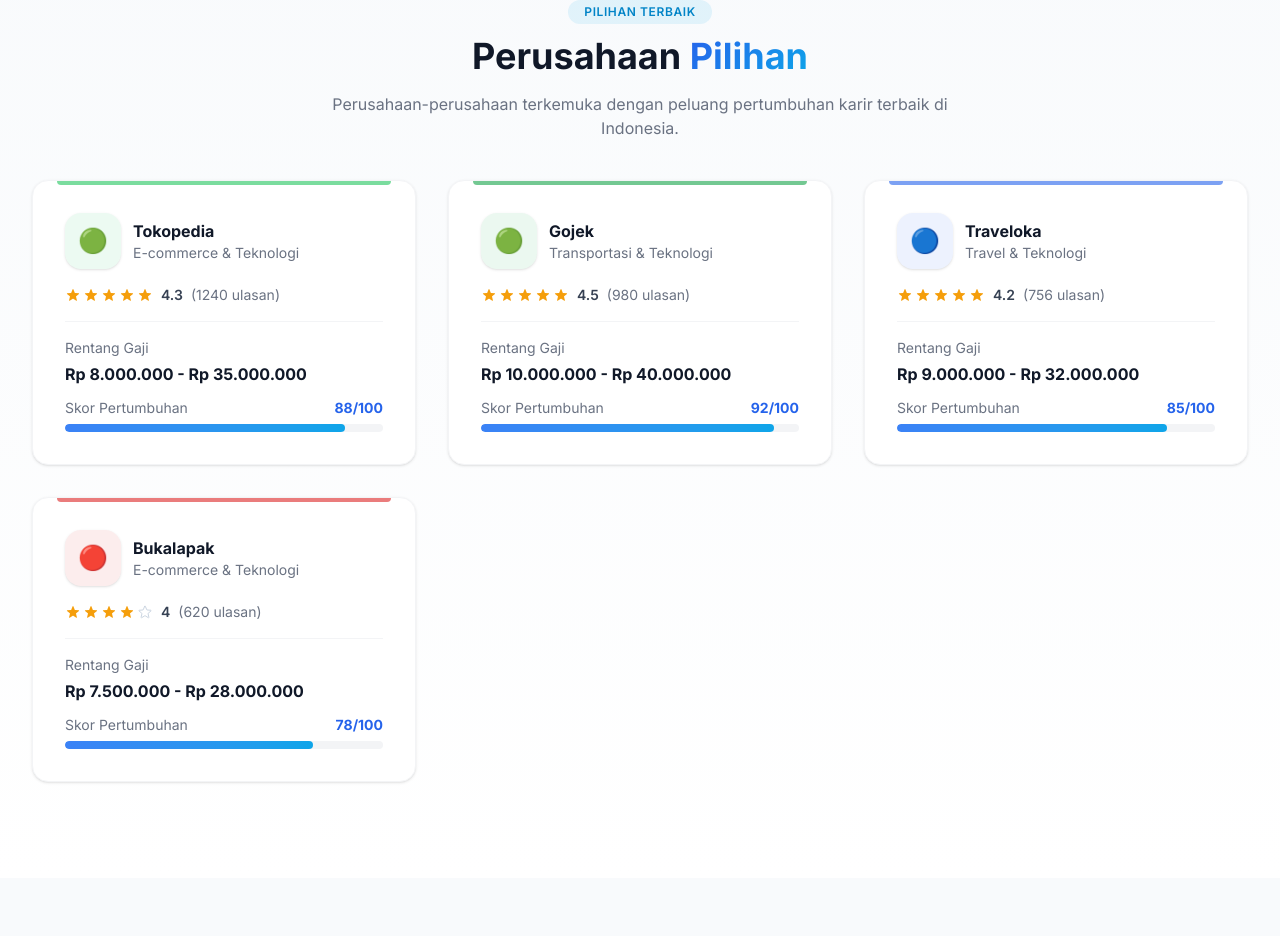
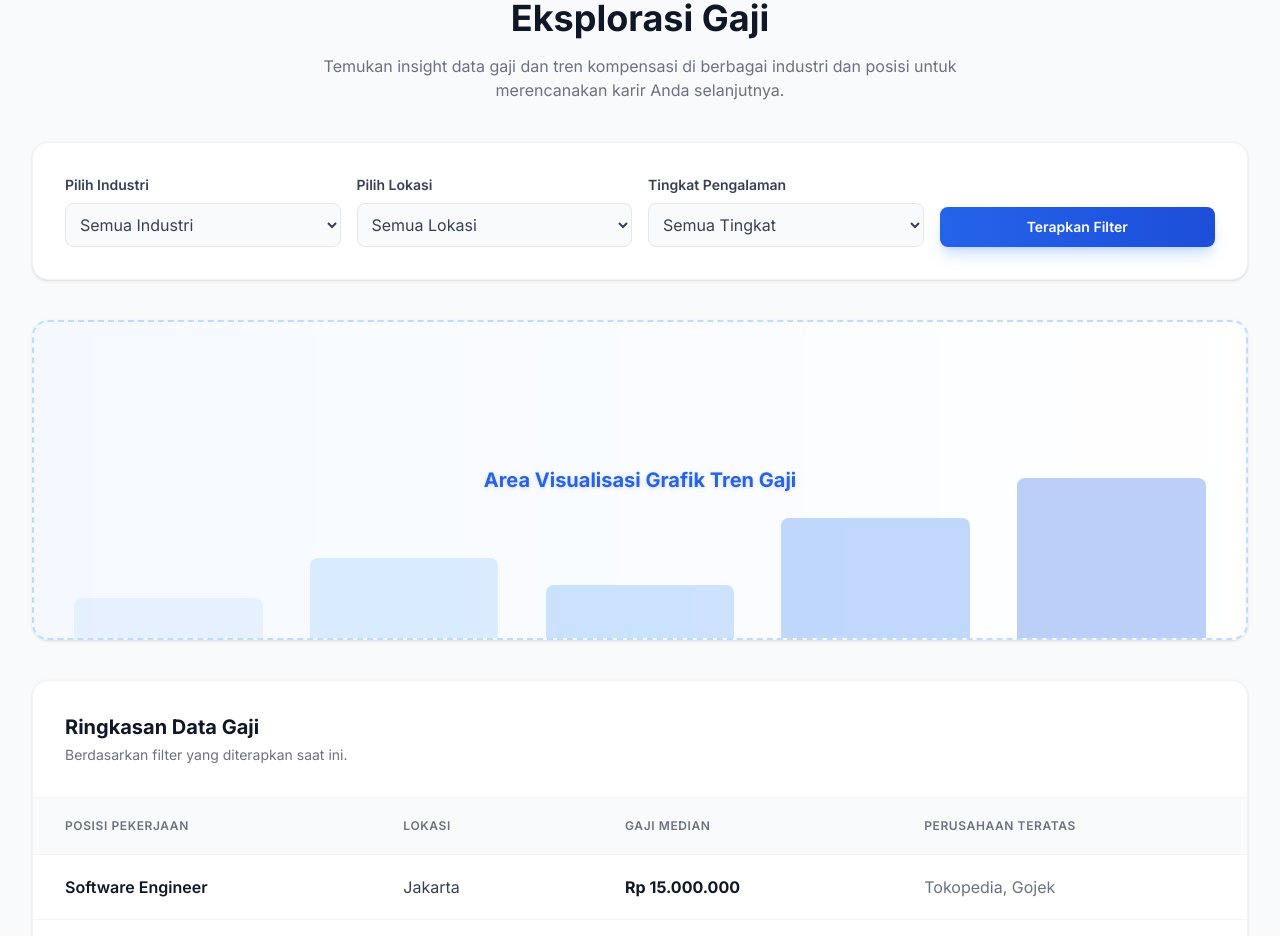
Before and after one commit to Thariq21/mapan-frontend, a React (Vite) app: page / in a window 1280 px wide. Shown: the part 1854-2790 px from the top of the page. Built offline with nearby package versions, Linux system fonts and the light colour scheme.

Commit message:
Add Data Visualisasi

```diff
--- a/src/App.jsx
+++ b/src/App.jsx
@@ -3,6 +3,7 @@
 import SalaryInsights from './components/SalaryInsights';
 import FeaturedCompanies from './components/FeaturedCompanies';
 import RecentReviews from './components/RecentReviews';
+import EksplorasiGaji from './components/EksplorasiGaji';
 import Footer from './components/Footer';
 
 export default function App() {
@@ -12,6 +13,7 @@
       <main className="flex-1">
         <HeroSection />
         <SalaryInsights />
+        <EksplorasiGaji />
         <FeaturedCompanies />
         <RecentReviews />
       </main>
--- /dev/null
+++ b/src/components/EksplorasiGaji.jsx
@@ -0,0 +1,113 @@
+import React from 'react';
+
+const dummyTableData = [
+  { id: 1, role: 'Software Engineer', location: 'Jakarta', salary: 'Rp 15.000.000', companies: 'Tokopedia, Gojek' },
+  { id: 2, role: 'Data Scientist', location: 'Jakarta', salary: 'Rp 18.000.000', companies: 'Traveloka, Grab' },
+  { id: 3, role: 'UI/UX Designer', location: 'Bandung', salary: 'Rp 10.000.000', companies: 'Bukalapak, eFishery' },
+  { id: 4, role: 'Product Manager', location: 'Jakarta', salary: 'Rp 22.000.000', companies: 'Gojek, Tiket.com' },
+  { id: 5, role: 'Digital Marketer', location: 'Surabaya', salary: 'Rp 8.500.000', companies: 'Pakuwon, Wismilak' },
+];
+
+export default function EksplorasiGaji() {
+  return (
+    <section className="py-16 md:py-24 bg-surface-50" id="eksplorasi-gaji">
+      <div className="container mx-auto px-4 md:px-8">
+        {/* 1. Page Header */}
+        <header className="mb-10 text-center">
+          <h2 className="text-3xl font-bold text-gray-900 sm:text-4xl">Eksplorasi Gaji</h2>
+          <p className="mx-auto mt-4 max-w-2xl text-gray-500">
+            Temukan insight data gaji dan tren kompensasi di berbagai industri dan posisi untuk merencanakan karir Anda selanjutnya.
+          </p>
+        </header>
+
+        {/* 2. Filter Section */}
+        <div className="bg-white rounded-2xl border border-gray-100 shadow-sm p-6 md:p-8 mb-10 hover:shadow-md transition-all">
+          <div className="grid grid-cols-1 md:grid-cols-4 gap-4 items-end">
+            <div className="flex flex-col gap-2">
+              <label htmlFor="filter-industry" className="text-sm font-semibold text-gray-700">Pilih Industri</label>
+              <select id="filter-industry" className="border border-gray-200 rounded-lg p-2.5 text-gray-700 outline-none focus:ring-2 focus:ring-primary-500 bg-gray-50">
+                <option>Semua Industri</option>
+                <option>Teknologi</option>
+                <option>Keuangan</option>
+                <option>Kesehatan</option>
+              </select>
+            </div>
+
+            <div className="flex flex-col gap-2">
+              <label htmlFor="filter-location" className="text-sm font-semibold text-gray-700">Pilih Lokasi</label>
+              <select id="filter-location" className="border border-gray-200 rounded-lg p-2.5 text-gray-700 outline-none focus:ring-2 focus:ring-primary-500 bg-gray-50">
+                <option>Semua Lokasi</option>
+                <option>Jakarta</option>
+                <option>Bandung</option>
+                <option>Surabaya</option>
+              </select>
+            </div>
+
+            <div className="flex flex-col gap-2">
+              <label htmlFor="filter-experience" className="text-sm font-semibold text-gray-700">Tingkat Pengalaman</label>
+              <select id="filter-experience" className="border border-gray-200 rounded-lg p-2.5 text-gray-700 outline-none focus:ring-2 focus:ring-primary-500 bg-gray-50">
+                <option>Semua Tingkat</option>
+                <option>Junior (0-2 tahun)</option>
+                <option>Mid-level (3-5 tahun)</option>
+                <option>Senior (5+ tahun)</option>
+              </select>
+            </div>
+
+            <div>
+              <button className="w-full rounded-lg bg-gradient-to-r from-primary-600 to-primary-700 px-5 py-2.5 text-sm font-semibold text-white shadow-lg shadow-primary-500/25 transition-all hover:shadow-xl hover:shadow-primary-500/30 hover:-translate-y-0.5 active:translate-y-0">
+                Terapkan Filter
+              </button>
+            </div>
+          </div>
+        </div>
+
+        {/* 3. Visual Chart Placeholder */}
+        <div className="bg-gradient-to-r from-primary-50 to-white rounded-2xl border-2 border-dashed border-primary-200 p-8 flex items-center justify-center h-80 mb-10 shadow-sm hover:shadow-md transition-all relative overflow-hidden group">
+          <div className="absolute inset-0 bg-white/40 backdrop-blur-[2px] flex items-center justify-center group-hover:backdrop-blur-none transition-all duration-500">
+            <span className="text-primary-600 font-bold text-xl drop-shadow-sm group-hover:scale-110 transition-transform duration-500">
+              Area Visualisasi Grafik Tren Gaji
+            </span>
+          </div>
+          {/* Subtle background decoration to mimic a chart */}
+          <div className="absolute bottom-0 left-0 right-0 h-40 opacity-30 flex items-end justify-between px-10 gap-4" aria-hidden="true">
+            <div className="w-1/6 bg-primary-200 rounded-t-lg h-1/4"></div>
+            <div className="w-1/6 bg-primary-300 rounded-t-lg h-2/4"></div>
+            <div className="w-1/6 bg-primary-400 rounded-t-lg h-1/3"></div>
+            <div className="w-1/6 bg-primary-500 rounded-t-lg h-3/4"></div>
+            <div className="w-1/6 bg-primary-600 rounded-t-lg h-full"></div>
+          </div>
+        </div>
+
+        {/* 4. Summary Table */}
+        <div className="bg-white rounded-2xl border border-gray-100 shadow-sm hover:shadow-md transition-all overflow-hidden">
+          <div className="p-6 md:p-8 border-b border-gray-100">
+            <h3 className="text-xl font-bold text-gray-900">Ringkasan Data Gaji</h3>
+            <p className="text-sm text-gray-500 mt-1">Berdasarkan filter yang diterapkan saat ini.</p>
+          </div>
+          <div className="overflow-x-auto">
+            <table className="w-full text-left border-collapse min-w-[600px]">
+              <thead>
+                <tr className="bg-gray-50 text-gray-500 text-xs uppercase tracking-wider border-b border-gray-100">
+                  <th className="p-4 md:px-8 md:py-5 font-semibold">Posisi Pekerjaan</th>
+                  <th className="p-4 md:px-8 md:py-5 font-semibold">Lokasi</th>
+                  <th className="p-4 md:px-8 md:py-5 font-semibold">Gaji Median</th>
+                  <th className="p-4 md:px-8 md:py-5 font-semibold">Perusahaan Teratas</th>
+                </tr>
+              </thead>
+              <tbody className="divide-y divide-gray-100 text-gray-700 text-sm md:text-base">
+                {dummyTableData.map((row) => (
+                  <tr key={row.id} className="hover:bg-primary-50/50 transition-colors">
+                    <td className="p-4 md:px-8 md:py-5 font-semibold text-gray-900">{row.role}</td>
+                    <td className="p-4 md:px-8 md:py-5">{row.location}</td>
+                    <td className="p-4 md:px-8 md:py-5 font-bold text-gray-900">{row.salary}</td>
+                    <td className="p-4 md:px-8 md:py-5 text-gray-500">{row.companies}</td>
+                  </tr>
+                ))}
+              </tbody>
+            </table>
+          </div>
+        </div>
+      </div>
+    </section>
+  );
+}
--- a/src/data/dummyData.js
+++ b/src/data/dummyData.js
@@ -166,4 +166,5 @@
   { label: 'Eksplorasi Gaji', href: '#gaji' },
   { label: 'Forum', href: '#forum' },
   { label: 'Profil', href: '#profil' },
+  { label: 'Review CV', href: '#review-cv' },
 ];
```
